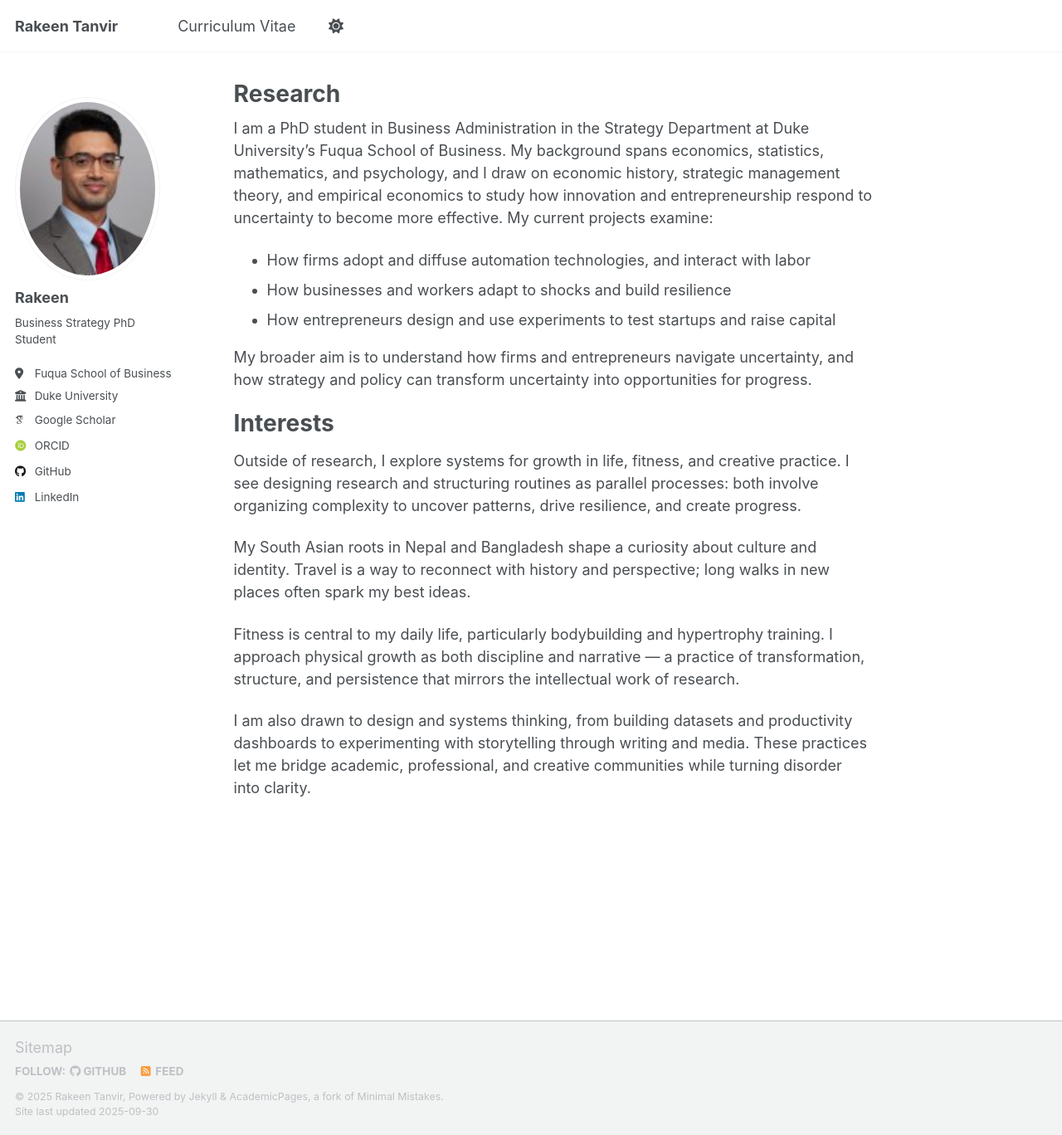
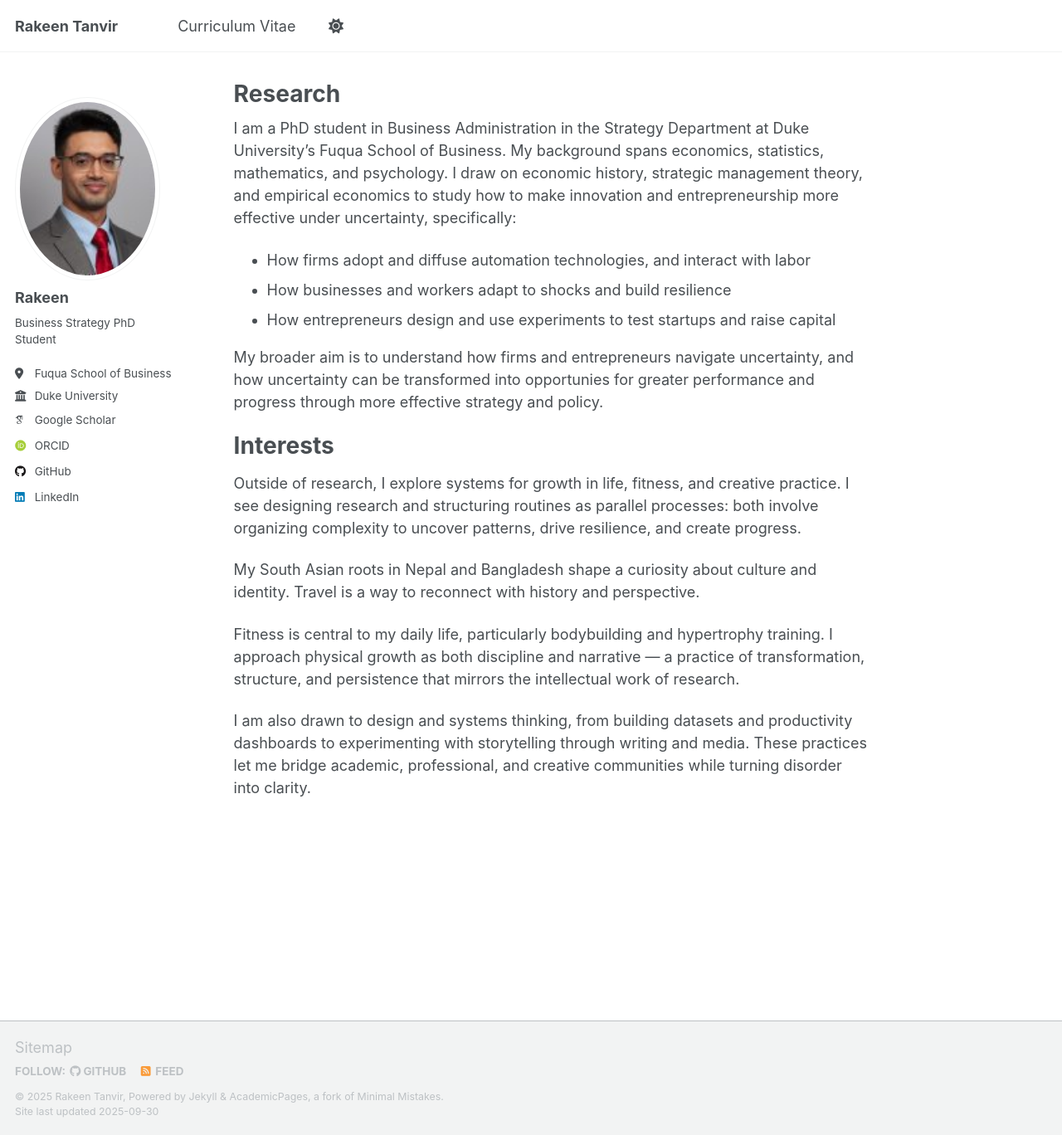
Before and after one commit to rakeentanvir/rakeentanvir.github.io, a Jekyll site: the page built from _pages/about.md, in a window 1280 px wide and 1368 px high. Shown: the whole window at 83% size. Built offline with Jekyll 4.4.1, drawn with Linux system fonts in a browser that asks for light colours; some web fonts are replaced; a script that is not in the unit is left out.

Commit message:
Update about.md

```diff
--- a/_pages/about.md
+++ b/_pages/about.md
@@ -6,17 +6,17 @@
   - /about/
   - /about.html
 ---
-I am a PhD student in Business Administration in the Strategy Department at Duke University’s Fuqua School of Business. My background spans economics, statistics, mathematics, and psychology, and I draw on economic history, strategic management theory, and empirical economics to study how innovation and entrepreneurship respond to uncertainty to become more effective. My current projects examine:
+I am a PhD student in Business Administration in the Strategy Department at Duke University’s Fuqua School of Business. My background spans economics, statistics, mathematics, and psychology. I draw on economic history, strategic management theory, and empirical economics to study how to make innovation and entrepreneurship more effective under uncertainty, specifically:
 - How firms adopt and diffuse automation technologies, and interact with labor
 - How businesses and workers adapt to shocks and build resilience
 - How entrepreneurs design and use experiments to test startups and raise capital
 
-My broader aim is to understand how firms and entrepreneurs navigate uncertainty, and how strategy and policy can transform uncertainty into opportunities for progress.
+My broader aim is to understand how firms and entrepreneurs navigate uncertainty, and how uncertainty can be transformed into opportunies for greater performance and progress through more effective strategy and policy.
 
 # Interests
 Outside of research, I explore systems for growth in life, fitness, and creative practice. I see designing research and structuring routines as parallel processes: both involve organizing complexity to uncover patterns, drive resilience, and create progress.
 
-My South Asian roots in Nepal and Bangladesh shape a curiosity about culture and identity. Travel is a way to reconnect with history and perspective; long walks in new places often spark my best ideas.
+My South Asian roots in Nepal and Bangladesh shape a curiosity about culture and identity. Travel is a way to reconnect with history and perspective.
 
 Fitness is central to my daily life, particularly bodybuilding and hypertrophy training. I approach physical growth as both discipline and narrative — a practice of transformation, structure, and persistence that mirrors the intellectual work of research.
 
```
